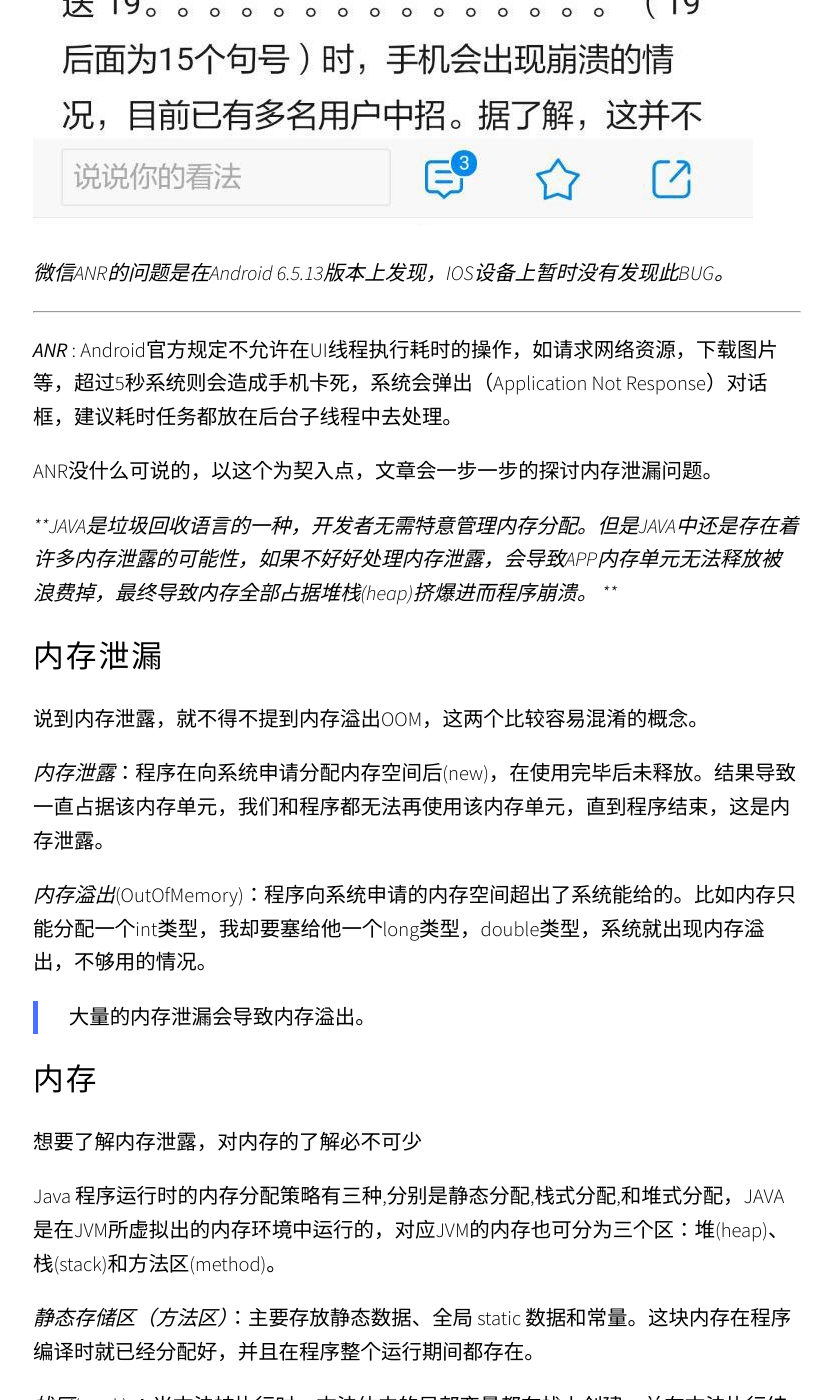
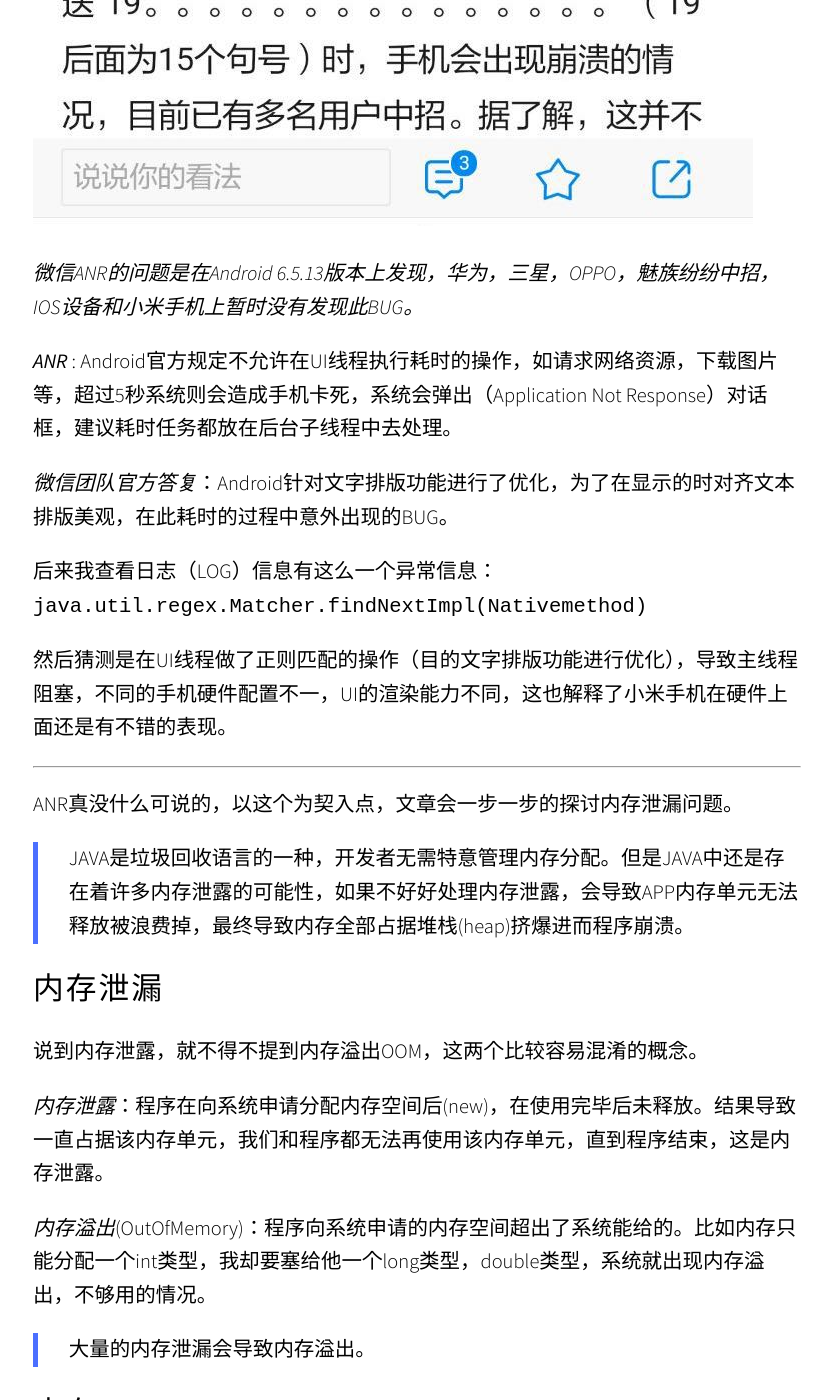
Before and after one commit to qydq/qydq.github.io, a Jekyll site: the page built from _posts/2017-09-25-Android内存泄漏分析与解决办法（持新）。.md, in a window 1280 px wide and 1400 px high, scrolled down 3634 px. Shown: the whole window, without its empty margins (223-1055 px from the left). Built offline with Jekyll 4.4.1, drawn with Linux system fonts in a browser that asks for light colours; some web fonts are replaced; some of the changed text lies outside the part shown.

Commit message:
Update 2017-09-25-Android内存泄漏分析与解决办法（持新）。.md

```diff
--- a/_posts/2017-09-25-Android内存泄漏分析与解决办法（持新）。.md
+++ b/_posts/2017-09-25-Android内存泄漏分析与解决办法（持新）。.md
@@ -4,22 +4,29 @@
 categories: Theory
 ---
 
-这篇文章是因为今天我的小团子告诉我她的手机***”微信“***无响应了，后来经过我的了解，就是当收到“19 。。。。”，（19数字后面为15个句号字符）等，手机会出现卡死现象，作为Android开发者都知道这个是ANR的问题，这顿时勾起了我的兴趣，然后我就跟她专业性的分析什么是ANR，之后讲到内存泄漏会引起内存溢出的问题，也决定以此为契机写一篇文章来谈谈Android内存泄漏，这篇文章也算是欠下很久了吧。  以下有截图（证据）
+这篇文章是因为今天我的小团子告诉我她的手机***”微信“***无响应了，后来经过我的了解，就是当收到“19 。。。。”，（19数字后面为15个句号字符）等，手机会出现卡死现象，作为Android开发者都知道这个是ANR的问题，这顿时勾起了我的兴趣，然后我就跟她专业性的分析什么是ANR，之后讲到内存泄漏会引起内存溢出的问题，也决定以此为契机写一篇文章来谈谈Android内存泄漏，这篇文章也算是欠下很久了吧。以下有截图。
 
 ![](https://github.com/qydq/qydq.github.io/blob/master/_res/screen/wechart_anr.jpg?raw=true)
 ![](https://github.com/qydq/qydq.github.io/blob/master/_res/screen/wechar_anr_version.jpg?raw=true)
 ![](https://github.com/qydq/qydq.github.io/blob/master/_res/screen/wechar_anr_news.jpg?raw=true)
 
-*微信ANR的问题是在Android 6.5.13版本上发现，IOS设备上暂时没有发现此BUG。*
+*微信ANR的问题是在Android 6.5.13版本上发现，华为，三星，OPPO，魅族纷纷中招，IOS设备和小米手机上暂时没有发现此BUG。*
+
+***ANR*** : Android官方规定不允许在UI线程执行耗时的操作，如请求网络资源，下载图片等，超过5秒系统则会造成手机卡死，系统会弹出（Application Not Response）对话框，建议耗时任务都放在后台子线程中去处理。
+
+***微信团队官方答复***：Android针对文字排版功能进行了优化，为了在显示的时对齐文本排版美观，在此耗时的过程中意外出现的BUG。
+
+后来我查看日志（LOG）信息有这么一个异常信息：
+`java.util.regex.Matcher.findNextImpl(Nativemethod)`
+
+然后猜测是在UI线程做了正则匹配的操作（目的文字排版功能进行优化），导致主线程阻塞，不同的手机硬件配置不一，UI的渲染能力不同，这也解释了小米手机在硬件上面还是有不错的表现。
 
 ***
 
-***ANR*** : Android官方规定不允许在UI线程执行耗时的操作，如请求网络资源，下载图片等，超过5秒系统则会造成手机卡死，系统会弹出（Application Not Response）对话框，建议耗时任务都放在后台子线程中去处理。
+ANR真没什么可说的，以这个为契入点，文章会一步一步的探讨内存泄漏问题。
 
-ANR没什么可说的，以这个为契入点，文章会一步一步的探讨内存泄漏问题。
+>JAVA是垃圾回收语言的一种，开发者无需特意管理内存分配。但是JAVA中还是存在着许多内存泄露的可能性，如果不好好处理内存泄露，会导致APP内存单元无法释放被浪费掉，最终导致内存全部占据堆栈(heap)挤爆进而程序崩溃。
 
-***JAVA是垃圾回收语言的一种，开发者无需特意管理内存分配。但是JAVA中还是存在着许多内存泄露的可能性，如果不好好处理内存泄露，会导致APP内存单元无法释放被浪费掉，最终导致内存全部占据堆栈(heap)挤爆进而程序崩溃。
-***
 ## 内存泄漏
 
 说到内存泄露，就不得不提到内存溢出OOM，这两个比较容易混淆的概念。
```
